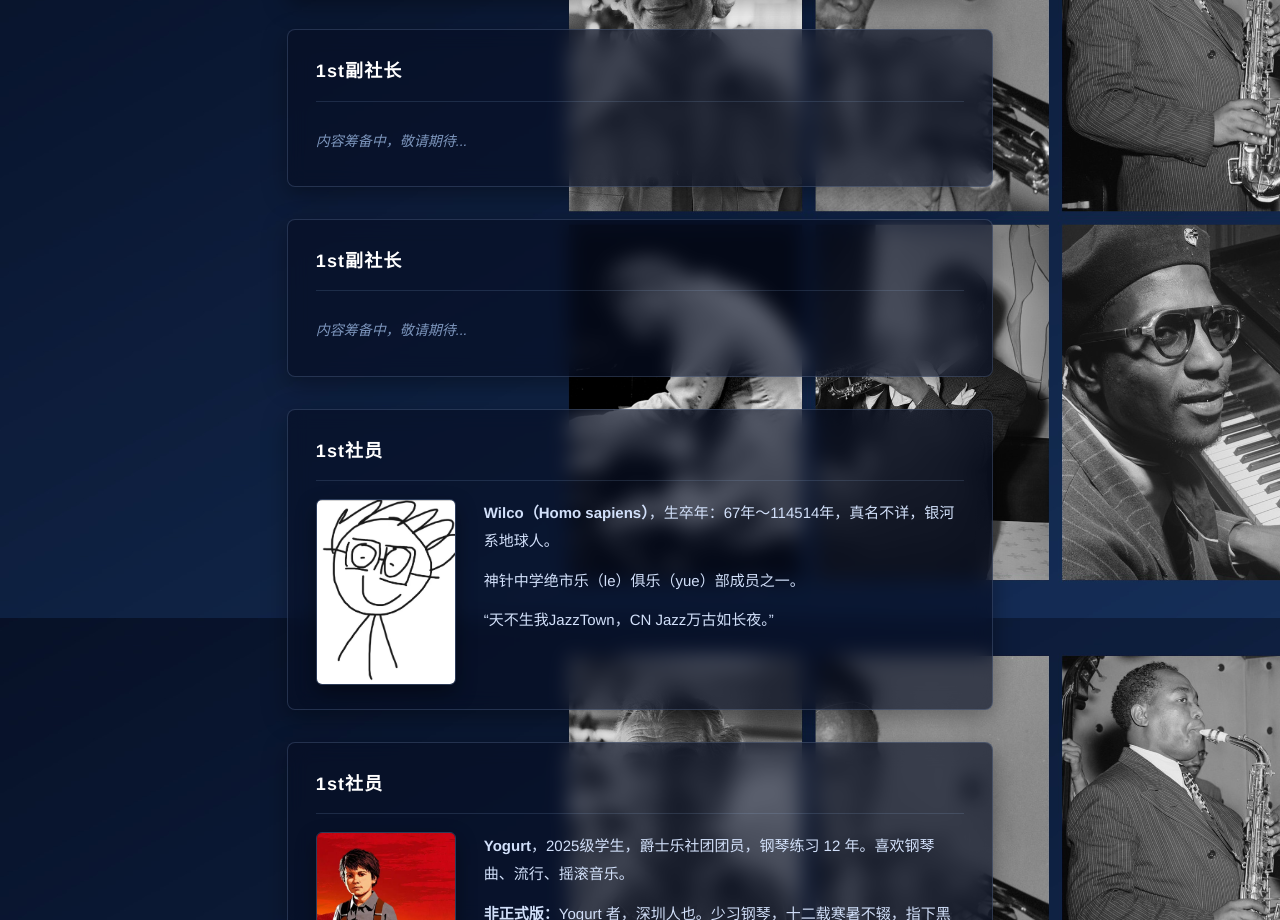
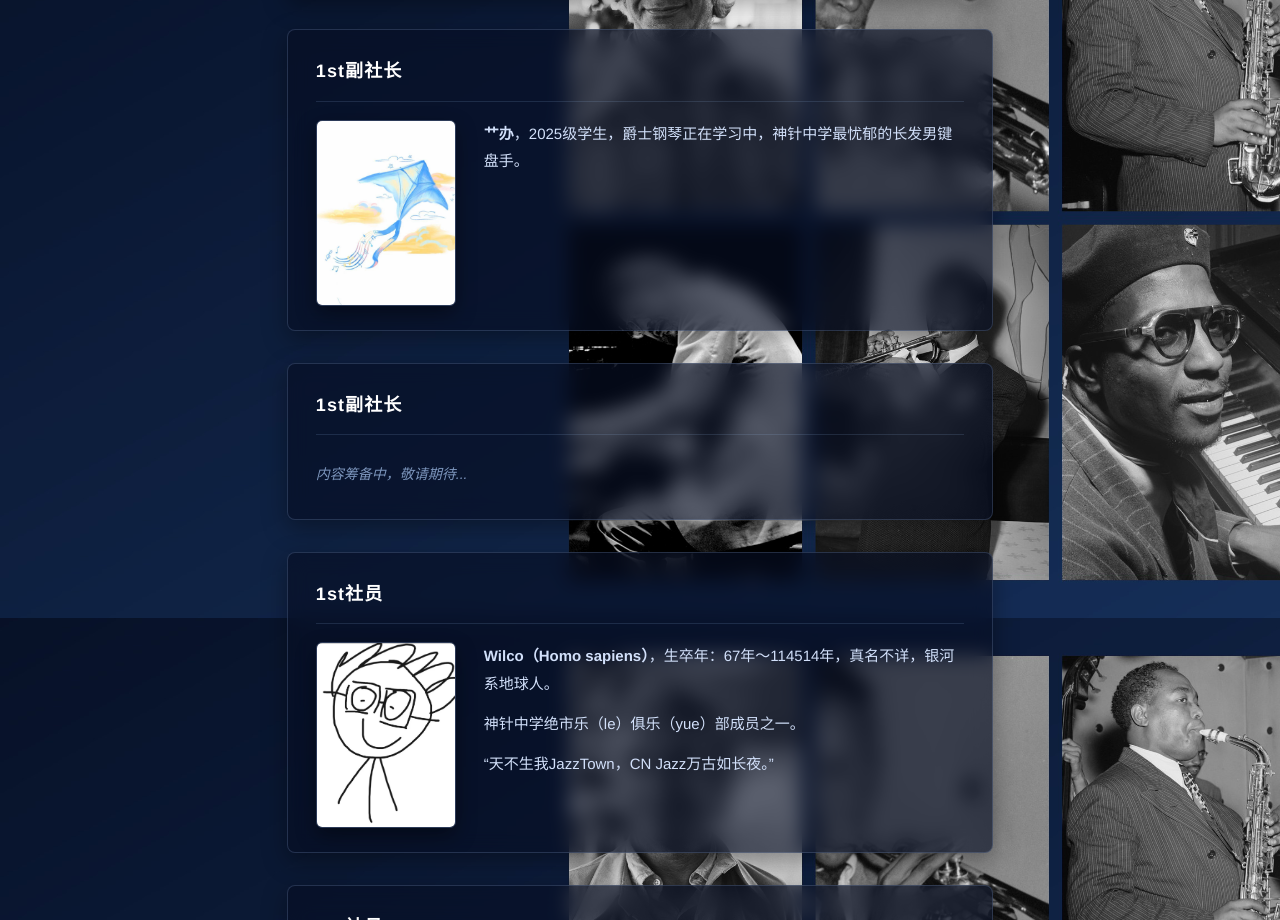
Before and after one commit to jazztownshenzhong/jazztownshenzhong.github.io, a plain HTML site: page intro.html in a window 1280 px wide. Shown: the part 982-1902 px from the top of the page. Drawn offline with Linux system fonts and the light colour scheme.

Commit message:
添加副社长艹办的介绍与头像

```diff
--- a/intro.html
+++ b/intro.html
@@ -477,7 +477,10 @@
               <span class="member-role">1st副社长</span>
             </div>
             <div class="member-body">
-              <div class="member-placeholder">内容筹备中，敬请期待...</div>
+              <img src="caoban.jpg" alt="1st副社长 艹办" class="member-avatar" loading="lazy">
+              <div class="member-info">
+                <p><strong>艹办</strong>，2025级学生，爵士钢琴正在学习中，神针中学最忧郁的长发男键盘手。</p>
+              </div>
             </div>
           </article>
 
```
Also changed, not shown: caoban.jpg (added).
